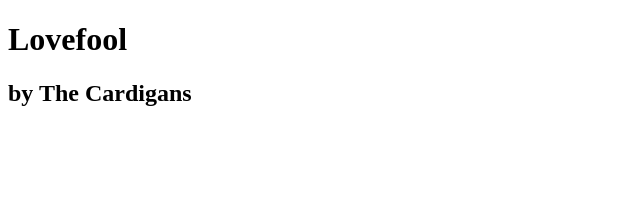
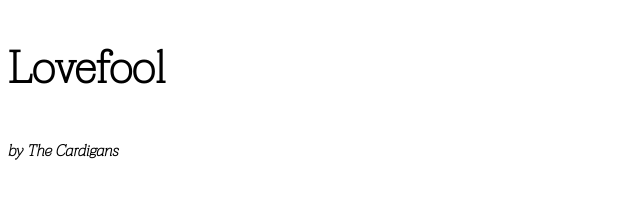
Before and after one commit to Geometric7/learning-git-2, a plain HTML site: page index.html in a window 1280 px wide. Shown: the whole page, without its empty margins (0-640 px from the left). Drawn offline with Linux system fonts and the light colour scheme; files that its build step writes are made by us from their sources.

Commit message:
Setting style for title

```diff
--- a/css/style.css
+++ b/css/style.css
@@ -0,0 +1,12 @@
+/*Header*/
+
+.title {
+  font-family: 'Taviraj', serif;
+  font-size: 45px;
+}
+
+h2 {
+  font-family: 'Taviraj', serif;
+  font-size: 16px;
+  font-style: italic;
+}
--- a/index.html
+++ b/index.html
@@ -4,11 +4,14 @@
         <meta charset="utf-8">
         <meta name="viewport" content="width=device-width, initial-scale=1.0">
         <title>Lyrics</title>
-        <link rel="stylesheet" href="style.css">
+        <link rel="preconnect" href="https://fonts.googleapis.com">
+	<link rel="preconnect" href="https://fonts.gstatic.com" crossorigin>
+	<link href="https://fonts.googleapis.com/css2?family=Taviraj:ital,wght@0,100;1,100&display=swap" rel="stylesheet">
+        <link rel="stylesheet" href="css/style.css">
     </head>
     <body>
     	<header>
-    		<h1>Lovefool</h1>
+    		<h1 class="title">Lovefool</h1>
     		<h2>by The Cardigans</h2>
     	</header>
     </body>
```
